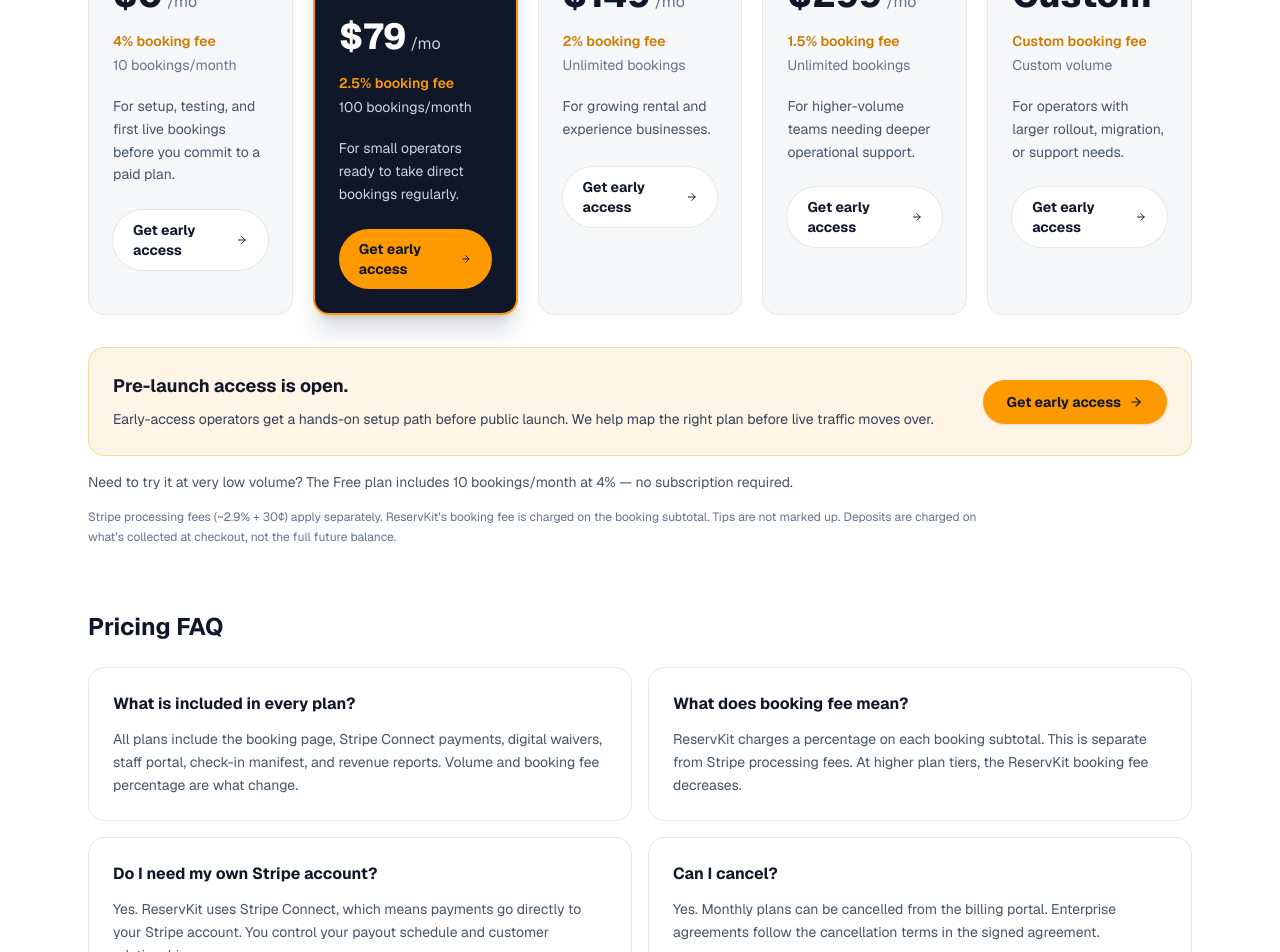
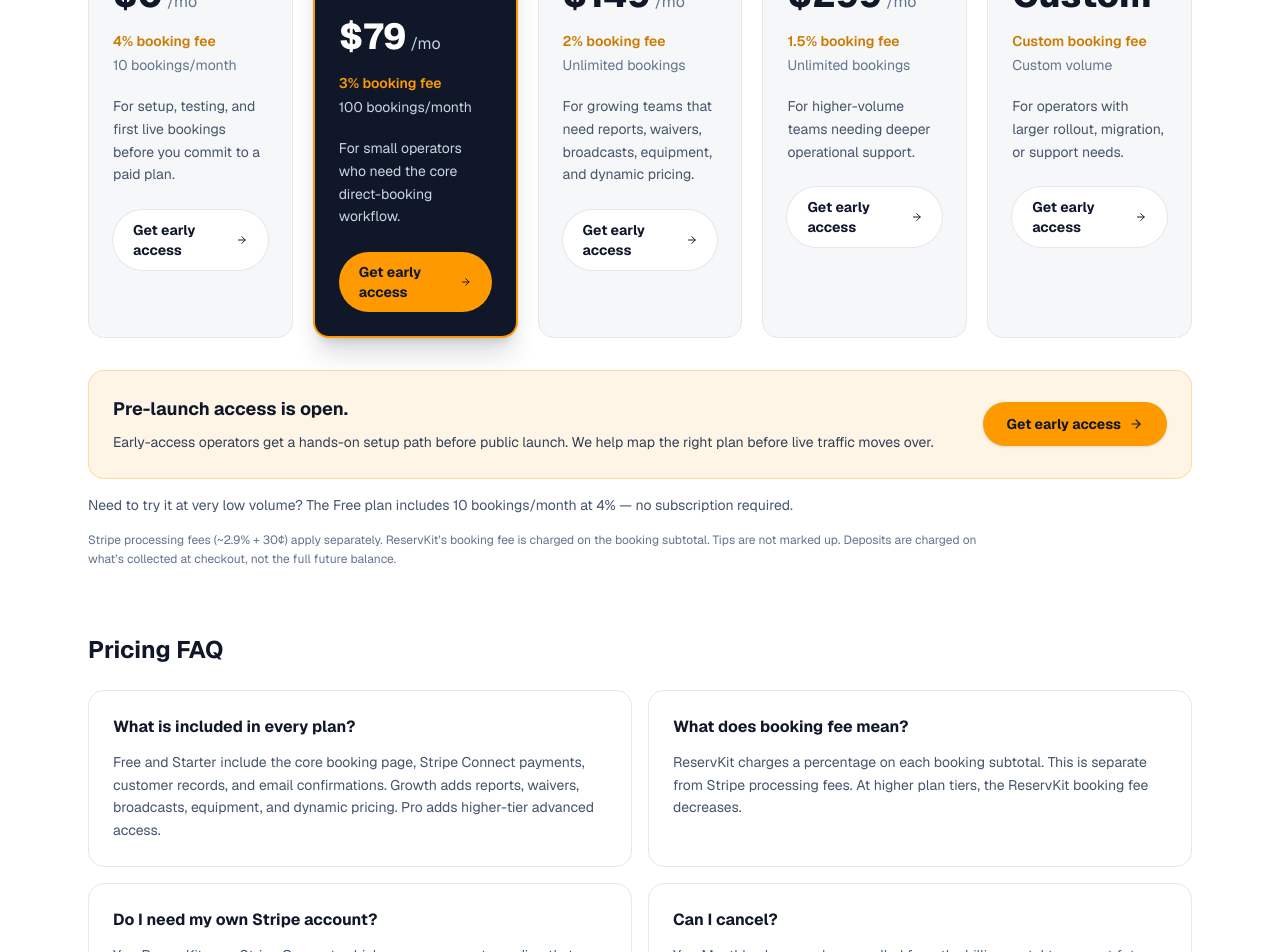
Before and after one commit to Cortana-Ops/reservkit-landing, a Next.js app: page /pricing in a window 1280 px wide. Shown: the part 660-1612 px from the top of the page. Built offline with nearby package versions, Linux system fonts and the light colour scheme.

Commit message:
Align marketing pricing copy (#11)

```diff
--- a/app/blog/page.tsx
+++ b/app/blog/page.tsx
@@ -51,7 +51,7 @@
       "Monthly subscription, booking fee, Stripe processing, and volume limits all hit differently depending on how many bookings you take. Run the actual math before you commit.",
     content: [
       "The cleanest way to compare booking tools is to write down the monthly subscription, the booking fee, payment processing fees, booking volume limits, and any required add-ons. Some platforms publish this clearly; some require a sales conversation or custom quote.",
-      "ReservKit's public pricing is intentionally direct. Free is $0/mo + 4% with 10 bookings/month. Starter is $79/mo + 2.5% with 100 bookings/month. Growth is $149/mo + 2% with unlimited bookings. Pro is $299/mo + 1.5% with unlimited bookings. Enterprise is custom.",
+      "ReservKit's public pricing is intentionally direct. Free is $0/mo + 4% with 10 bookings/month. Starter is $79/mo + 3% with 100 bookings/month. Growth is $149/mo + 2% with unlimited bookings. Pro is $299/mo + 1.5% with unlimited bookings. Enterprise is custom.",
       "Stripe processing is separate from ReservKit's booking fee. Tips are treated as operator revenue and are not marked up by ReservKit. Deposits are charged on the amount collected at checkout, not the full future balance.",
       "The most important comparison is operational fit: whether the customer booking flow, operator dashboard, waiver workflow, and payment setup match the way your business already works.",
     ],
--- a/app/components/PricingSection.tsx
+++ b/app/components/PricingSection.tsx
@@ -23,7 +23,7 @@
             Pricing you can read without booking a demo.
           </h2>
           <p className="mt-4 text-lg leading-relaxed text-slate-600">
-            Every plan includes bookings, payments, waivers, and staff access. Pick the one that fits your volume.
+            Every plan includes the core booking page, Stripe Connect payments, customer records, and email confirmations. Growth adds the deeper operator tools.
           </p>
         </div>
 
--- a/app/lib/marketing.ts
+++ b/app/lib/marketing.ts
@@ -23,9 +23,9 @@
     name: "Starter",
     price: "$79",
     period: "/mo",
-    fee: "2.5% booking fee",
+    fee: "3% booking fee",
     volume: "100 bookings/month",
-    description: "For small operators ready to take direct bookings regularly.",
+    description: "For small operators who need the core direct-booking workflow.",
     highlight: true,
   },
   {
@@ -34,7 +34,7 @@
     period: "/mo",
     fee: "2% booking fee",
     volume: "Unlimited bookings",
-    description: "For growing rental and experience businesses.",
+    description: "For growing teams that need reports, waivers, broadcasts, equipment, and dynamic pricing.",
     highlight: false,
   },
   {
@@ -66,7 +66,7 @@
   "Stripe processing fees (~2.9% + 30¢) apply separately. ReservKit’s booking fee is charged on the booking subtotal. Tips are not marked up. Deposits are charged on what’s collected at checkout, not the full future balance.";
 
 export const pricingSummary =
-  "Public plans are Free ($0/mo + 4%, 10 bookings/month), Starter ($79/mo + 2.5%, 100 bookings/month), Growth ($149/mo + 2%, unlimited), Pro ($299/mo + 1.5%, unlimited), and Enterprise custom.";
+  "Public plans are Free ($0/mo + 4%, 10 bookings/month), Starter ($79/mo + 3%, 100 bookings/month), Growth ($149/mo + 2%, unlimited), Pro ($299/mo + 1.5%, unlimited), and Enterprise custom.";
 
 export const earlyAccessRequestFields = [
   "name",
--- a/app/pricing/page.tsx
+++ b/app/pricing/page.tsx
@@ -15,7 +15,7 @@
 const faqs = [
   {
     q: "What is included in every plan?",
-    a: "All plans include the booking page, Stripe Connect payments, digital waivers, staff portal, check-in manifest, and revenue reports. Volume and booking fee percentage are what change.",
+    a: "Free and Starter include the core booking page, Stripe Connect payments, customer records, and email confirmations. Growth adds reports, waivers, broadcasts, equipment, and dynamic pricing. Pro adds higher-tier advanced access.",
   },
   {
     q: "What does booking fee mean?",
@@ -27,7 +27,7 @@
   },
   {
     q: "Can I cancel?",
-    a: "Yes. Monthly plans can be cancelled from the billing portal. Enterprise agreements follow the cancellation terms in the signed agreement.",
+    a: "Yes. Monthly plans can be cancelled from the billing portal to prevent future renewals. Paid subscription charges are non-refundable except for billing errors, duplicate charges, fraud, or legally required refunds. Enterprise agreements follow the cancellation terms in the signed agreement.",
   },
   {
     q: "What is early access?",
--- a/app/terms/page.tsx
+++ b/app/terms/page.tsx
@@ -45,7 +45,7 @@
             </p>
             <ul className="mt-2 mb-2 pl-4 list-disc space-y-1">
               <li>Free ($0/month): 4% booking fee, 10 bookings per month</li>
-              <li>Starter ($79/month): 2.5% booking fee, 100 bookings per month</li>
+              <li>Starter ($79/month): 3% booking fee, 100 bookings per month</li>
               <li>Growth ($149/month): 2% booking fee, unlimited bookings</li>
               <li>Pro ($299/month): 1.5% booking fee, unlimited bookings</li>
               <li>Enterprise: custom monthly pricing, custom volume, and annual minimum</li>
@@ -85,7 +85,8 @@
             <p>
               Monthly plans can be canceled at any time and remain active through the end of the
               current billing period. Unless required by law or agreed in writing, subscription
-              fees already charged are not prorated or refunded. Enterprise plans may include
+              paid subscription charges are not prorated or refunded except for billing errors,
+              duplicate charges, fraud, or refunds required by law. Enterprise plans may include
               annual minimums, custom terms, or separate cancellation requirements in the signed
               agreement.
             </p>
--- a/scripts/check-content.mjs
+++ b/scripts/check-content.mjs
@@ -14,6 +14,10 @@
   "200 bookings/month",
   "1% booking fee",
   "0.5% booking fee",
+  "2.5% booking fee",
+  "Starter ($79/month): 2.5%",
+  "Starter ($79/mo + 2.5%",
+  "$79/mo + 2.5%",
   "$249",
   "Settings → Payments",
   "login?signup=true",
@@ -32,6 +36,8 @@
   "broader launch",
   "vanity demos",
   "all plans include the full product",
+  "Every plan includes bookings, payments, waivers, and staff access",
+  "All plans include the booking page, Stripe Connect payments, digital waivers, staff portal, check-in manifest, and revenue reports",
   "No long-term contract",
   "Cancel anytime",
   "30-60",
```
